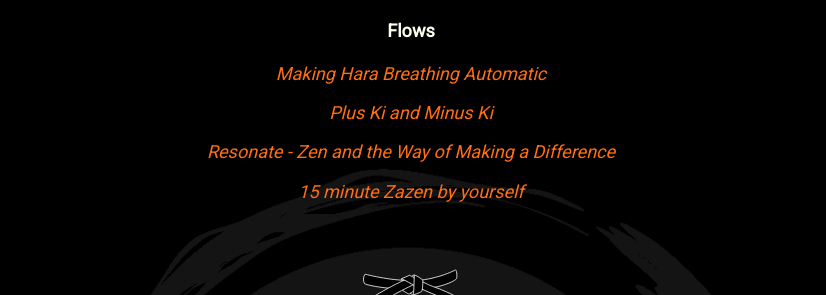
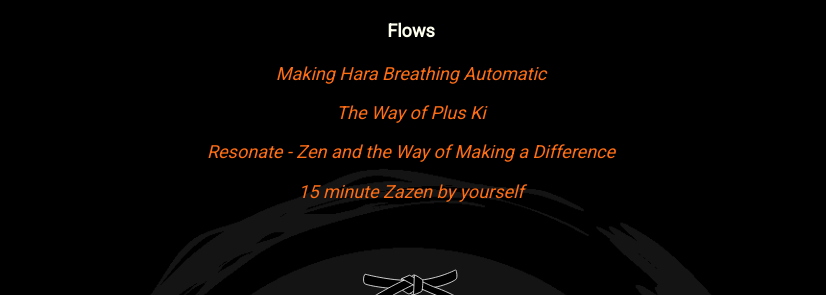
Before and after one commit to mindset-dojo/mindset-dojo.github.io, a Jekyll site: the page built from program.md, in a window 1280 px wide and 900 px high, scrolled down 4276 px. Shown: the part 158-453 px from the top of the window, without its empty margins (229-1055 px from the left). Built offline with Jekyll 4.4.1, drawn with Linux system fonts in a browser that asks for light colours; some web fonts are replaced.

Commit message:
refactor(program): replace old external linking ki article with a internal linked and tuned in ki insight article.

```diff
--- a/_data/sections/program.yaml
+++ b/_data/sections/program.yaml
@@ -138,8 +138,8 @@
           flows:
             - label: Making Hara Breathing Automatic
               url: https://youtu.be/UVz1E_cKxp4?si=hl5c7qB4iR6R7ZSs
-            - label: Plus Ki and Minus Ki
-              url: https://mindbodyaikido.com/plus-ki-and-minus-ki
+            - label: The Way of Plus Ki
+              url: /insights/way-of-plus-ki/
             - label: Resonate - Zen and the Way of Making a Difference
               url: https://www.choseizen.org/store/p/resonate
             - label: 15 minute Zazen by yourself
```
